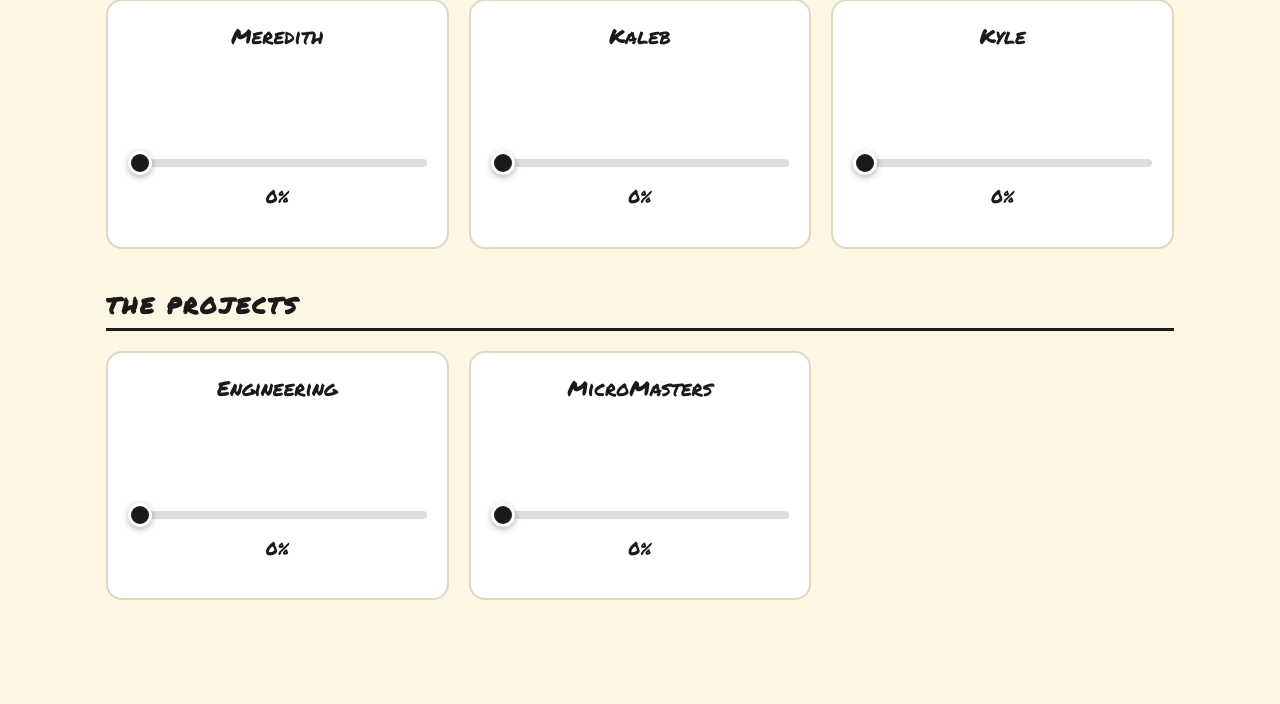
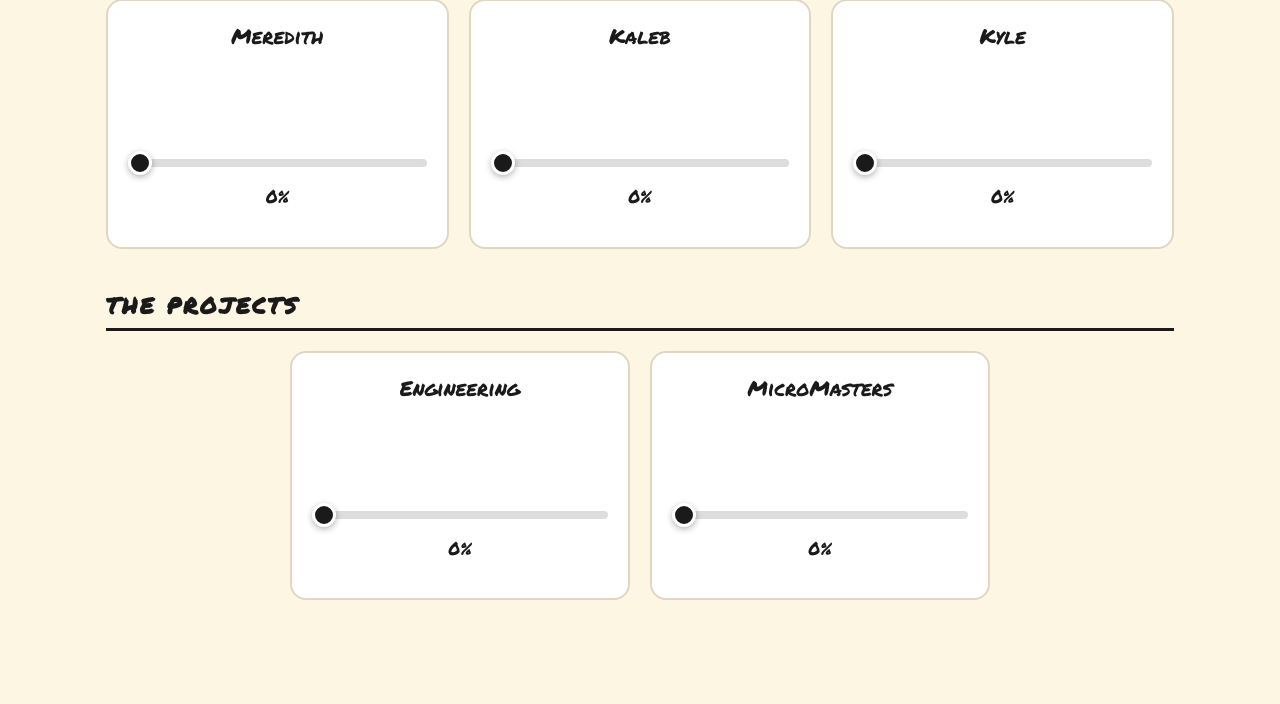
Before and after one commit to jakirschner/project-ahhhh, a Flask app: page / in a window 1280 px wide. Shown: the part 701-1405 px from the top of the page. Run offline with Flask 3, Linux system fonts and the light colour scheme; data that the repository does not hold is empty; parts of the project's set-up code (start-up, migrations or seed data) failed here and were passed over.

Commit message:
Overall AHHH uses team only; center project scales

```diff
--- a/static/app.js
+++ b/static/app.js
@@ -1,4 +1,5 @@
 const SCALE_IDS = ['jace', 'shelly', 'shira', 'meredith', 'kaleb', 'kyle', 'engineering', 'micromasters'];
+const TEAM_IDS = ['jace', 'shelly', 'shira', 'meredith', 'kaleb', 'kyle'];
 const DEBOUNCE_MS = 400;
 const POLL_MS = 3000;
 
@@ -87,7 +88,7 @@ function updateCard(id, value) {
 }
 
 function updateOverall(values) {
-  const vals = Object.values(values).map(v => v.value);
+  const vals = TEAM_IDS.filter(id => values[id] !== undefined).map(id => values[id].value);
   const avg = vals.length ? Math.round(vals.reduce((a, b) => a + b, 0) / vals.length) : 0;
 
   document.getElementById('overall-bar').style.width = avg + '%';
--- a/static/style.css
+++ b/static/style.css
@@ -103,6 +103,11 @@ main {
   display: grid;
   grid-template-columns: repeat(auto-fill, minmax(280px, 1fr));
   gap: 1.25rem;
+}
+
+.scales-grid.centered {
+  grid-template-columns: repeat(2, minmax(0, 340px));
+  justify-content: center;
 }
 
 .scale-card {
--- a/templates/index.html
+++ b/templates/index.html
@@ -44,7 +44,7 @@
 
     <section class="scale-section">
       <h2 class="section-title">THE PROJECTS</h2>
-      <div class="scales-grid">
+      <div class="scales-grid centered">
         {% for scale in scales if scale.group == 'project' %}
         <div class="scale-card" id="card-{{ scale.id }}">
           <div class="scale-name">{{ scale.label }}</div>
```
